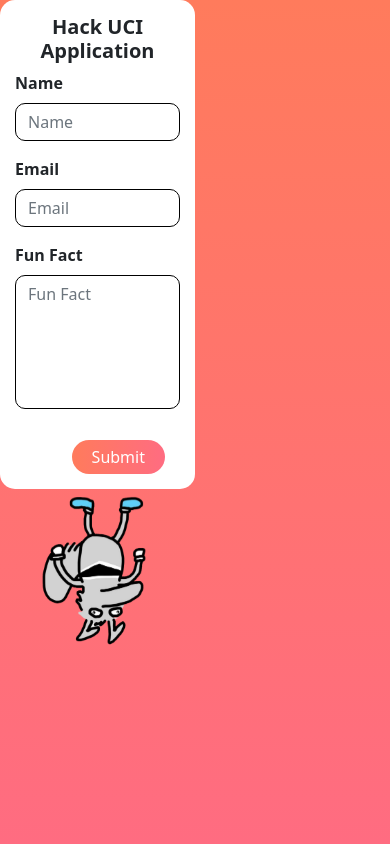
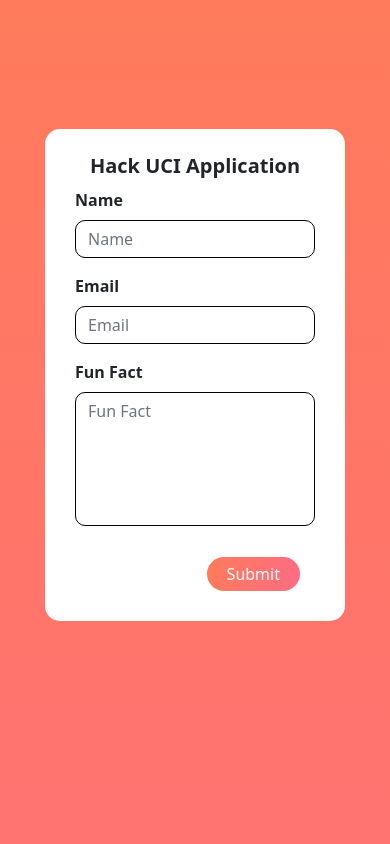
Before and after one commit to RandyHuynh5815/hack-at-uci-2022-2023-tech-deliverable, a React (Create React App) app: page / in a window 390 px wide. Shown: the top 844 px of the page. Built offline with nearby package versions, Linux system fonts and the light colour scheme; the HTML template or start-up script is replaced by a standard one.

Commit message:
Added basic functional responsiveness

```diff
--- a/src/app.scss
+++ b/src/app.scss
@@ -3,14 +3,20 @@
 
 
 .app {
-    height: 100vh;
+    min-height: 100vh;
     background: linear-gradient(90deg,#ff7b5c,#ff6c81);
     display: flex;
     background-attachment: fixed;
 
     @include mobile {
         background: linear-gradient(#ff7b5c,#ff6c81);
+        height: 1500px;
         flex-direction: column;
+        overflow: auto;
+    }
+
+    @include mobile-landscape {
+        height: 750px;
     }
 
     .left {
@@ -21,8 +27,13 @@
         align-items: center;
 
         @include mobile {
-            width: 50vw;
-            flex: 0.5;
+            width: 100vw;
+            min-height: 750px;
+            flex-shrink: 0;
+        }
+
+        @include mobile-landscape {
+            height: inherit;
         }
     }
 
@@ -34,16 +45,25 @@
         align-items: center;
 
         @include mobile {
-            width: 50vw;
+            width: 100vw;
+            min-height: 750px;
             flex: 0.5;
         }
 
+        @include mobile-landscape {
+            height: inherit;
+        }
+
         .imgContainer {
-            height: 35vh;
+            height: 35%;
             animation: jumpflip 1s infinite;
 
             @include mobile {
-                height: 20vh;
+                height: 20%;
+            }
+
+            @include mobile-landscape {
+                height: 35vh;
             }
 
             img {
--- a/src/components/application/Application.jsx
+++ b/src/components/application/Application.jsx
@@ -15,7 +15,7 @@
     return email.match(/^[^\s@]+@[^\s@]+\.[^\s@]+$/);
   };
 
-  async function handleSubmit(event) {
+  const handleSubmit = (event) => {
     event.preventDefault();
     const query = {
       name: name,
@@ -26,7 +26,7 @@
     const usp = new URLSearchParams(query)
     const url = "https://hack-tech-app-endpoint.herokuapp.com/test?" + usp
 
-    const response = await fetch(url, {
+    fetch(url, {
       method: "GET"
     })
       .then(response => {
--- a/src/components/application/application.scss
+++ b/src/components/application/application.scss
@@ -5,19 +5,24 @@
     background-color: white;
     border-radius: 15px;
     width: 50vh;
+    display: flex;
+    justify-content: center;
+    align-items: center;
 
     @include mobile {
-        width: 50vh;
+        width: 300px;
     }
 
     #form {
-        margin: 30px;
+        height: 90%;
+        width: 80%;
 
         @include mobile {
             margin: 15px;
         }
 
         h1 {
+            margin: 10px;
             font-size: 20px;
             text-align: center;
             font-weight: bold;
--- a/src/global.scss
+++ b/src/global.scss
@@ -1,5 +1,11 @@
 @mixin mobile {
-    @media (max-width: 500px) {
+    @media (max-width: 930px) and (orientation: portrait) {
+        @content;
+    }
+}
+
+@mixin mobile-landscape {
+    @media (max-height: 600px) and (orientation: landscape) {
         @content;
     }
 }
```
